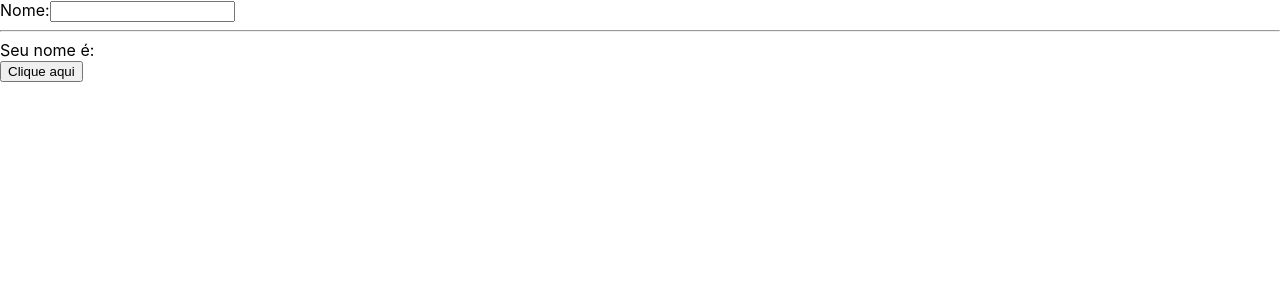
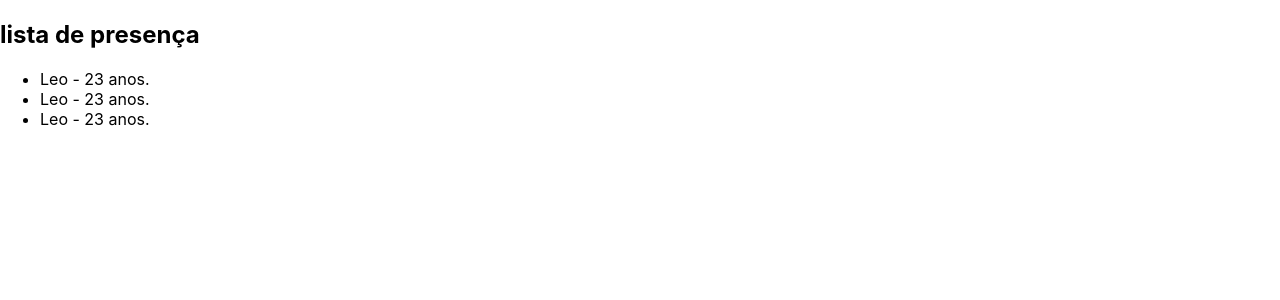
Before and after one commit to leonardoboatti/Estudo-ReactJs, a React (Create React App) app: page / in a window 1280 px wide. Shown: the top 300 px of the page. Built offline with nearby package versions, Linux system fonts and the light colour scheme.

Commit message:
renderizando listas

```diff
--- a/src/App.tsx
+++ b/src/App.tsx
@@ -1,5 +1,7 @@
 import React, { useState } from "react";
+import { isTemplateTail } from "typescript";
 import { Botao } from "./components/Botao";
+import { Pessoa } from "./components/Pessoa";
 
 const App = () => {
   const [name, setName] = useState('');
@@ -14,8 +16,15 @@ const App = () => {
     alert("Frase do APP: " + txt);
   }
 
+  let list = [
+    {name: 'Leo', age: 23},
+    {name: 'Leo', age: 23},
+    {name: 'Leo', age: 23}
+  ];
+
+
   return (
-    <div>
+    /*<div>
       Nome:
       <input type='text' value={name} onChange={handleInput}/>
       <hr/>
@@ -25,6 +34,15 @@ const App = () => {
         <Botao text={textoBtn} clickFn={botaoEventAct}/>
       </div>
 
+    </div>*/
+    <div>
+      <h2>lista de presença</h2>
+      <ul>
+        {list.map((item, index)=>(
+          <Pessoa key={index} data={item}/>
+        ))}
+      </ul>
+
     </div>
 
 
--- /dev/null
+++ b/src/components/Pessoa.tsx
@@ -0,0 +1,14 @@
+type Props = {
+    data:{
+        name: string;
+        age: number;
+    }
+}
+
+export const Pessoa = ({data}: Props) =>{
+    return (
+        <li>
+            {data.name} - {data.age} anos.
+        </li>
+    );
+}
```
